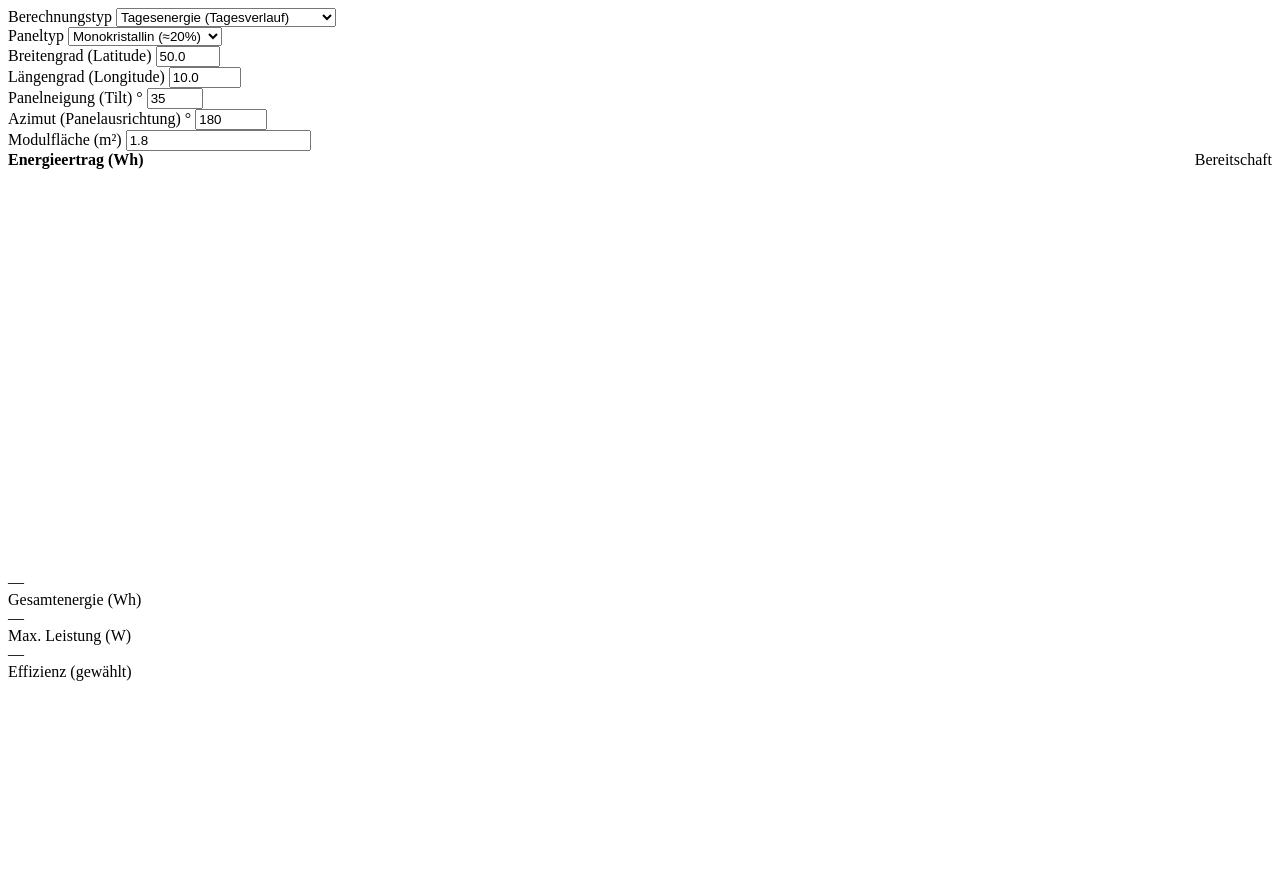
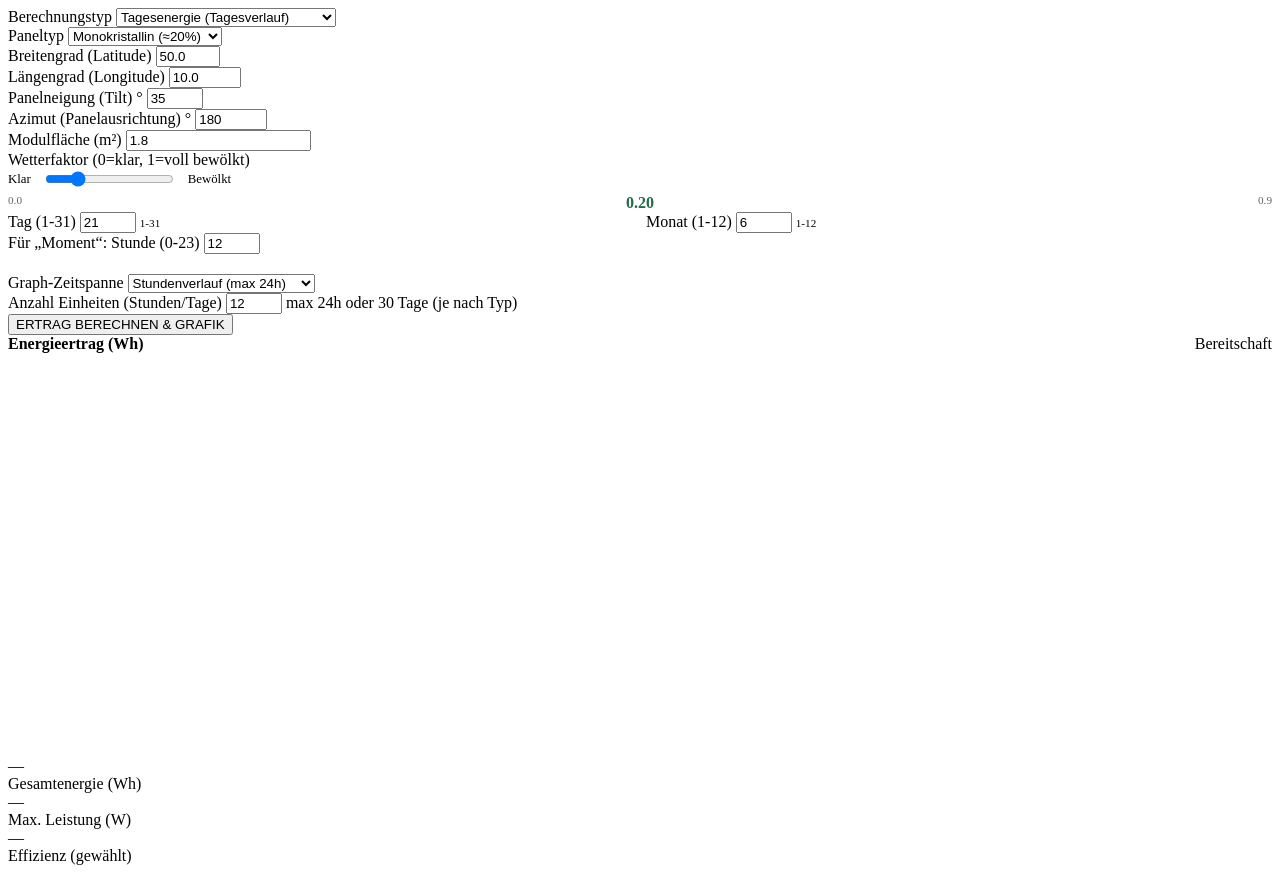
Before and after one commit to old0men/solar_panel_berechner, a website: page public/index.html in a window 1280 px wide. Before the commit the page ends 800 px from the top, so only its background shows below. Drawn offline with nearby package versions, Linux system fonts and the light colour scheme.

Commit message:
feat: time-span, x-axis range, weather-bar inputs added

```diff
--- a/public/index.html
+++ b/public/index.html
@@ -53,9 +53,59 @@
                                 <label>Modulfläche (m²)</label>
                                 <input type="number" id="panelArea" value="1.8" step="0.1" min="0.1">
                         </div>
+                        <div class="field-group">
+                                <label>Wetterfaktor (0=klar, 1=voll bewölkt)</label>
+                                <div style="display: flex; gap: 12px; align-items: center;">
+                                        <span style="font-size: 0.8rem;">Klar</span>
+                                        <input type="range" id="weather" value="0.2" step="0.01" min="0" max="0.9"
+                                               class="range-input"
+                                               oninput="document.getElementById('weatherValue').innerText = this.value">
 
+                                        <span style="font-size: 0.8rem;">Bewölkt</span>
+                                </div>
+                                <div style="display: flex; justify-content: space-between; margin-top: 5px;">
+                                        <span style="font-size: 0.7rem; color: #666;">0.0</span>
+                                        <span id="weatherValue" style="font-weight: 600; color: #1f6e48;">0.20</span>
+                                        <span style="font-size: 0.7rem; color: #666;">0.9</span>
+                                </div>
+                        </div>
                 </div>
 
+                <div class="flex-row" style="margin-bottom: 10px;">
+                        <div style="display: flex; gap: 12px; flex: 2;">
+                                <div class="field-group" style="flex: 1;">
+                                        <label>Tag (1-31)</label>
+                                        <input type="number" id="dayInput" value="21" min="1" max="31" step="1">
+                                        <span class="inline-hint" style="font-size: 0.7rem;">1-31</span>
+                                </div>
+                                <div class="field-group" style="flex: 1;">
+                                        <label>Monat (1-12)</label>
+                                        <input type="number" id="monthInput" value="6" min="1" max="12" step="1">
+                                        <span class="inline-hint" style="font-size: 0.7rem;">1-12</span>
+                                </div>
+                        </div>
+                        <div class="field-group" style="flex:1; margin-bottom: 20px">
+                                <label>Für „Moment“: Stunde (0-23)</label>
+                                <input type="number" id="specificHour" value="12" min="0" max="23" step="1">
+                        </div>
+                </div>
+
+                <div class="flex-row" style="justify-content: space-between; align-items: center;">
+                        <div class="field-group" style="flex:1">
+                                <label>Graph-Zeitspanne</label>
+                                <select id="graphGranularity">
+                                        <option value="hourly">Stundenverlauf (max 24h)</option>
+                                        <option value="daily">Tagesverlauf (max 30 Tage)</option>
+                                </select>
+                                <span class="inline-hint" style="color: white">this is filler text for spacing</span>
+                        </div>
+                        <div class="field-group" style="flex:1">
+                                <label>Anzahl Einheiten (Stunden/Tage)</label>
+                                <input type="number" id="rangeCount" value="12" min="1" max="48">
+                                <span class="inline-hint">max 24h oder 30 Tage (je nach Typ)</span>
+                        </div>
+                        <button id="computeBtn">ERTRAG BERECHNEN & GRAFIK</button>
+                </div>
         </div>
 
         <!-- Ergebnis + Graph -->
```
